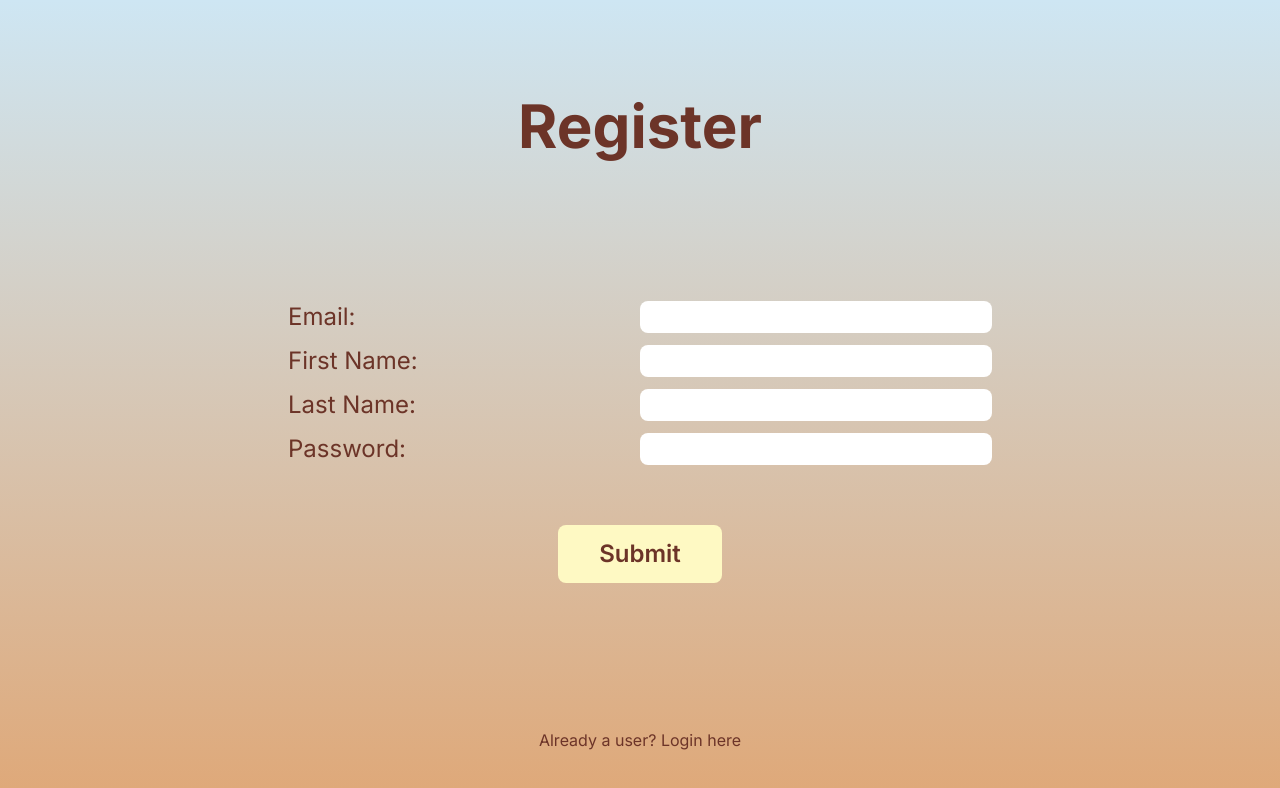
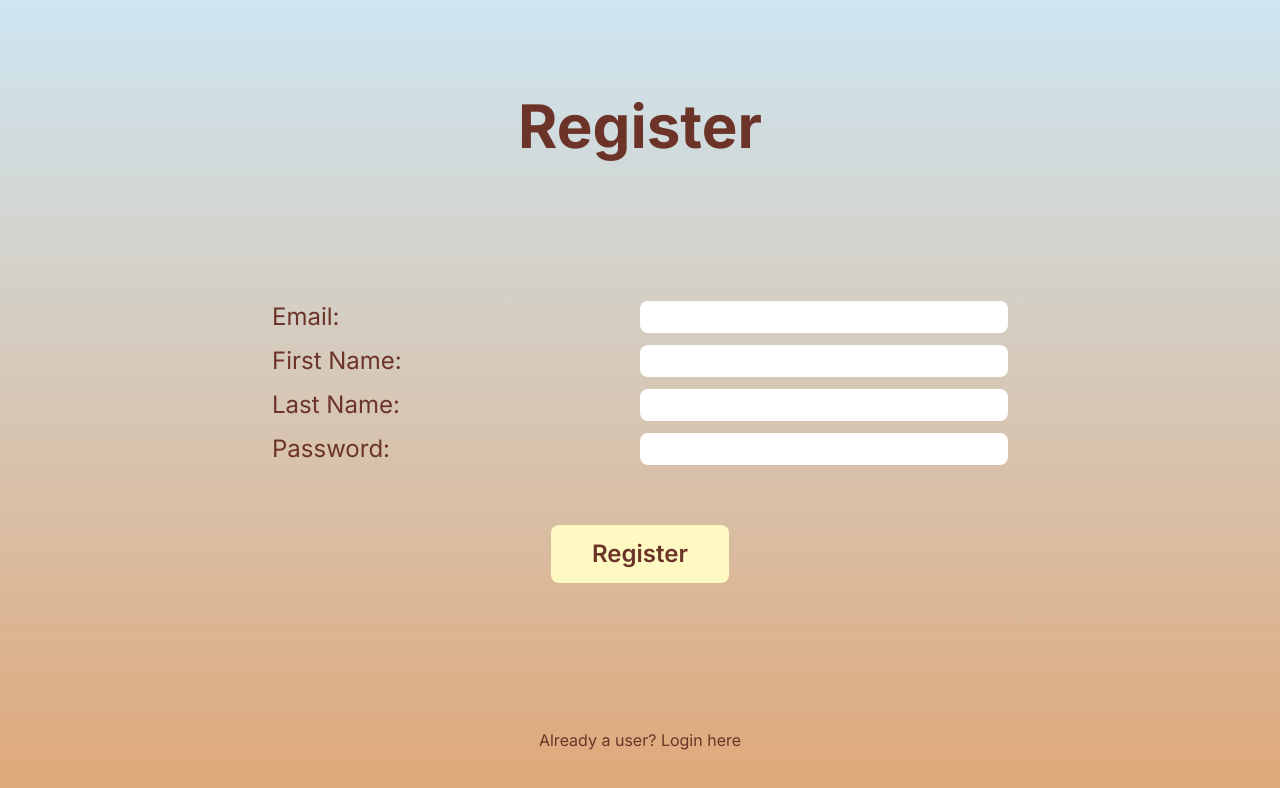
Before and after one commit to OxygenOnline/dog_shelter, a Next.js app in the folder frontend/: page /register in a window 1280 px wide. Shown: the top 788 px of the page. Built offline with nearby package versions, Linux system fonts and the light colour scheme; no server answers.

Commit message:
login and register connected to backend

```diff
--- a/frontend/app/api.ts
+++ b/frontend/app/api.ts
@@ -1,5 +1,7 @@
 import { Shelter } from "./types/shelters"
 import { Dog } from "./types/dogs"
+import { NewUser } from "./types/newUsers";
+import { User } from "./types/users";
 
 
 const api = process.env.NEXT_PUBLIC_API_ROOT;
@@ -83,3 +85,25 @@ export const deleteDog = async (id: number) => {
         method: 'DELETE'
     });
 };
+
+export const register = async (user: NewUser) => {
+    const res = await fetch(`${api}/users/signup`, {
+        method: 'POST',
+        headers: {
+            'Content-Type': 'application/json'
+        },
+        body: JSON.stringify(user)
+    });
+};
+
+export const login = async (user: User) => {
+    const res = await fetch(`${api}/users/signin`, {
+        method: 'POST',
+        headers: {
+            'Content-Type': 'application/json'
+        },
+        body: JSON.stringify(user)
+    })
+    const token = await res.json();
+    return token;
+};
--- a/frontend/app/components/LoginForm.tsx
+++ b/frontend/app/components/LoginForm.tsx
@@ -1,37 +1,32 @@
 import { useRouter } from "next/navigation"
 import { useState } from "react"
+import { User } from "../types/users";
+import { login } from "../api"
+import Cookies from 'js-cookie';
 
-
-type LoginFormState = {
-    email: string;
-    password: string;
-};
 
 export default function LoginForm() {
     const router = useRouter();
 
-    const [state, setState] = useState<LoginFormState>({
+    const [state, setState] = useState<User>({
         email: "",
         password: ""
     });
 
     function handleChange(e: React.ChangeEvent<HTMLInputElement>) {
-        const copy: LoginFormState = { ...state };
-        copy[e.target.name as keyof LoginFormState] = e.target.value;
+        const copy: User = { ...state };
+        copy[e.target.name as keyof User] = e.target.value;
         setState(copy);
     }
 
     async function handleSubmit() {
-        const res = await fetch(`${process.env.BACKEND_ROUTE}/users/signin`, {
-            method: "POST",
-            body: JSON.stringify(state),
-            headers: {
-                "Content-Type": "application/json"
-            }
-        })
-        if (res.ok) {
-            alert("user login success")
-            router.push("/")
+        try {
+            const token = await login(state);
+            Cookies.set('token', token);
+            router.push("/");
+        }
+        catch (error) {
+            console.error("Login error:", error);
         }
     }
 
@@ -40,11 +35,11 @@ export default function LoginForm() {
             <div className="pb-12">
                 <div className="mb-32 grid text-center lg:max-w-5xl lg:w-full lg:mb-0 lg:grid-cols-2 lg:text-left justify-between">
                     <p className="mb-3 text-2xl">Email:</p>
-                    <input type="text" name="email" value={state.email} onChange={handleChange} className="mb-3 text-2xl rounded-lg"/>
+                    <input type="text" name="email" value={state.email} onChange={handleChange} className="mb-3 text-2xl rounded-lg  px-2"/>
                 </div>
                 <div className="mb-32 grid text-center lg:max-w-5xl lg:w-full lg:mb-0 lg:grid-cols-2 lg:text-left">
                     <p className="mb-3 text-2xl">Password:</p>
-                    <input type="password" name="password" value={state.password} onChange={handleChange} className="mb-3 text-2xl rounded-lg"/>
+                    <input type="password" name="password" value={state.password} onChange={handleChange} className="mb-3 text-2xl rounded-lg px-2"/>
                 </div>
             </div>
             <button onClick={handleSubmit} className="mb-3 text-2xl font-semibold group rounded-lg border border-transparent px-10 py-3 transition-colors hover:border-yellow-300 bg-yellow-100 dark:border-orange-700 dark:bg-orange-800/30">Submit</button>
--- a/frontend/app/components/RegisterForm.tsx
+++ b/frontend/app/components/RegisterForm.tsx
@@ -1,18 +1,12 @@
 import { useRouter } from "next/navigation"
 import { useState } from "react"
-
-
-type RegisterFormState = {
-    email: string;
-    firstName: string;
-    lastName: string;
-    password: string;
-};
+import { NewUser } from "../types/newUsers";
+import { register } from "../api"
 
 export default function RegisterForm() {
     const router = useRouter();
 
-    const [state, setState] = useState<RegisterFormState>({
+    const [state, setState] = useState<NewUser>({
         email: "",
         firstName: "",
         lastName: "",
@@ -20,22 +14,18 @@ export default function RegisterForm() {
     });
 
     function handleChange(e: React.ChangeEvent<HTMLInputElement>) {
-        const copy: RegisterFormState = { ...state };
-        copy[e.target.name as keyof RegisterFormState] = e.target.value;
+        const copy: NewUser = { ...state };
+        copy[e.target.name as keyof NewUser] = e.target.value;
         setState(copy);
     }
 
     async function handleSubmit() {
-        const res = await fetch(`${process.env.BACKEND_ROUTE}/users/signup`, {
-            method: "POST",
-            body: JSON.stringify(state),
-            headers: {
-                "Content-Type": "application/json"
-            }
-        })
-        if (res.ok) {
-            alert("user registered success")
-            router.push("/login")
+        try {
+            await register(state);
+            router.push("/login");
+        }
+        catch (error) {
+            console.error("Registration error:", error);
         }
     }
 
@@ -44,22 +34,22 @@ export default function RegisterForm() {
             <div className="pb-12">
                 <div className="mb-32 grid text-center lg:max-w-5xl lg:w-full lg:mb-0 lg:grid-cols-2 lg:text-left justify-between">
                     <p className="mb-3 text-2xl">Email:</p>
-                    <input type="text" name="email" value={state.email} onChange={handleChange}  className="mb-3 text-2xl rounded-lg"/>
+                    <input type="text" name="email" value={state.email} onChange={handleChange} className="mb-3 text-2xl rounded-lg px-2" />
                 </div>
                 <div className="mb-32 grid text-center lg:max-w-5xl lg:w-full lg:mb-0 lg:grid-cols-2 lg:text-left justify-between">
                     <p className="mb-3 text-2xl">First Name:</p>
-                    <input type="text" name="firstName" value={state.firstName} onChange={handleChange} autoComplete="off"  className="mb-3 text-2xl rounded-lg"/>
+                    <input type="text" name="firstName" value={state.firstName} onChange={handleChange} autoComplete="off" className="mb-3 text-2xl rounded-lg px-2" />
                 </div>
                 <div className="mb-32 grid text-center lg:max-w-5xl lg:w-full lg:mb-0 lg:grid-cols-2 lg:text-left justify-between">
                     <p className="mb-3 text-2xl">Last Name:</p>
-                    <input type="text" name="lastName" value={state.lastName} onChange={handleChange} autoComplete="off"  className="mb-3 text-2xl rounded-lg"/>
+                    <input type="text" name="lastName" value={state.lastName} onChange={handleChange} autoComplete="off" className="mb-3 text-2xl rounded-lg px-2" />
                 </div>
                 <div className="mb-32 grid text-center lg:max-w-5xl lg:w-full lg:mb-0 lg:grid-cols-2 lg:text-left justify-between">
                     <p className="mb-3 text-2xl">Password:</p>
-                    <input type="password" name="password" value={state.password} onChange={handleChange}  className="mb-3 text-2xl rounded-lg"/>
+                    <input type="password" name="password" value={state.password} onChange={handleChange} className="mb-3 text-2xl rounded-lg px-2" />
                 </div>
             </div>
-            <button onClick={handleSubmit}  className="mb-3 text-2xl font-semibold group rounded-lg border border-transparent px-10 py-3 transition-colors hover:border-yellow-300 bg-yellow-100 dark:border-orange-700 dark:bg-orange-800/30">Submit</button>
+            <button onClick={handleSubmit} className="mb-3 text-2xl font-semibold group rounded-lg border border-transparent px-10 py-3 transition-colors hover:border-yellow-300 bg-yellow-100 dark:border-orange-700 dark:bg-orange-800/30">Register</button>
         </div>
     )
 }
--- /dev/null
+++ b/frontend/app/types/newUsers.ts
@@ -0,0 +1,6 @@
+export type NewUser = {
+    email: string;
+    firstName: string;
+    lastName: string;
+    password: string;
+};
--- /dev/null
+++ b/frontend/app/types/users.ts
@@ -0,0 +1,4 @@
+export type User = {
+    email: string;
+    password: string;
+};
```
